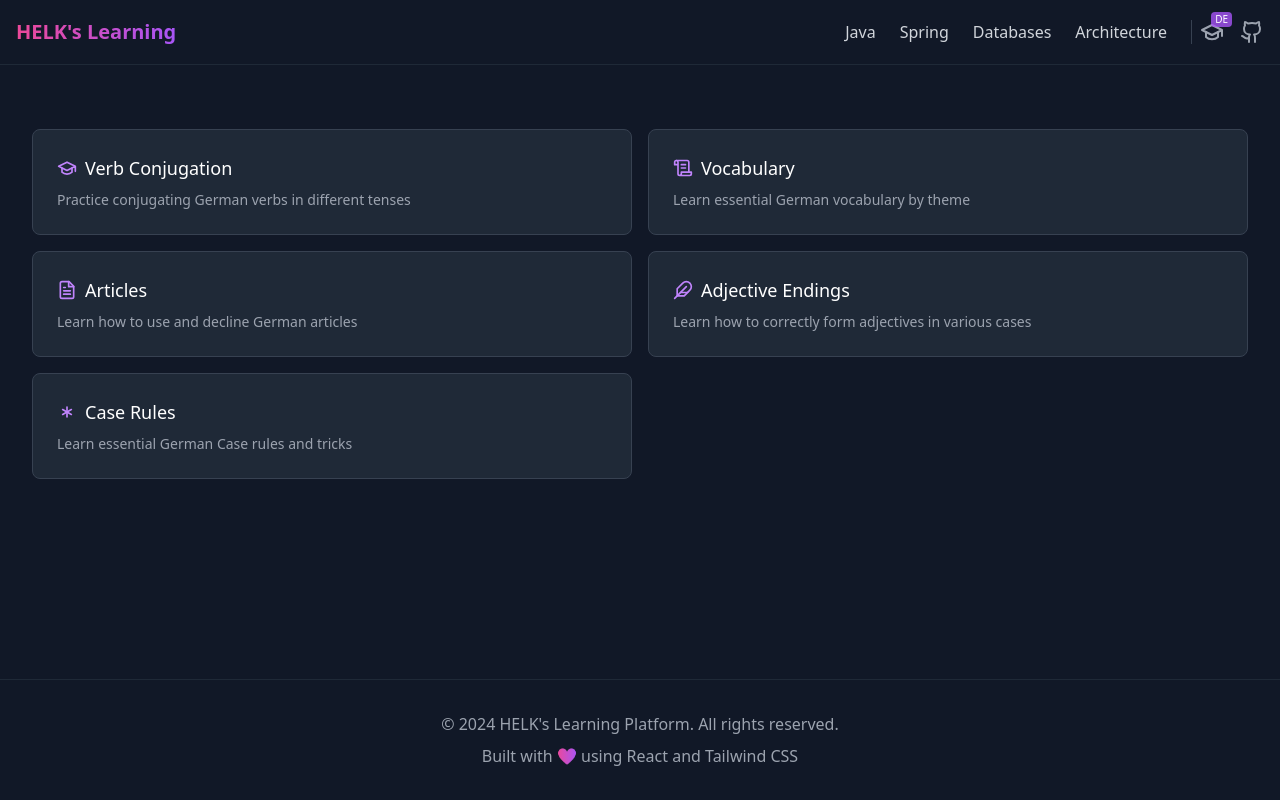
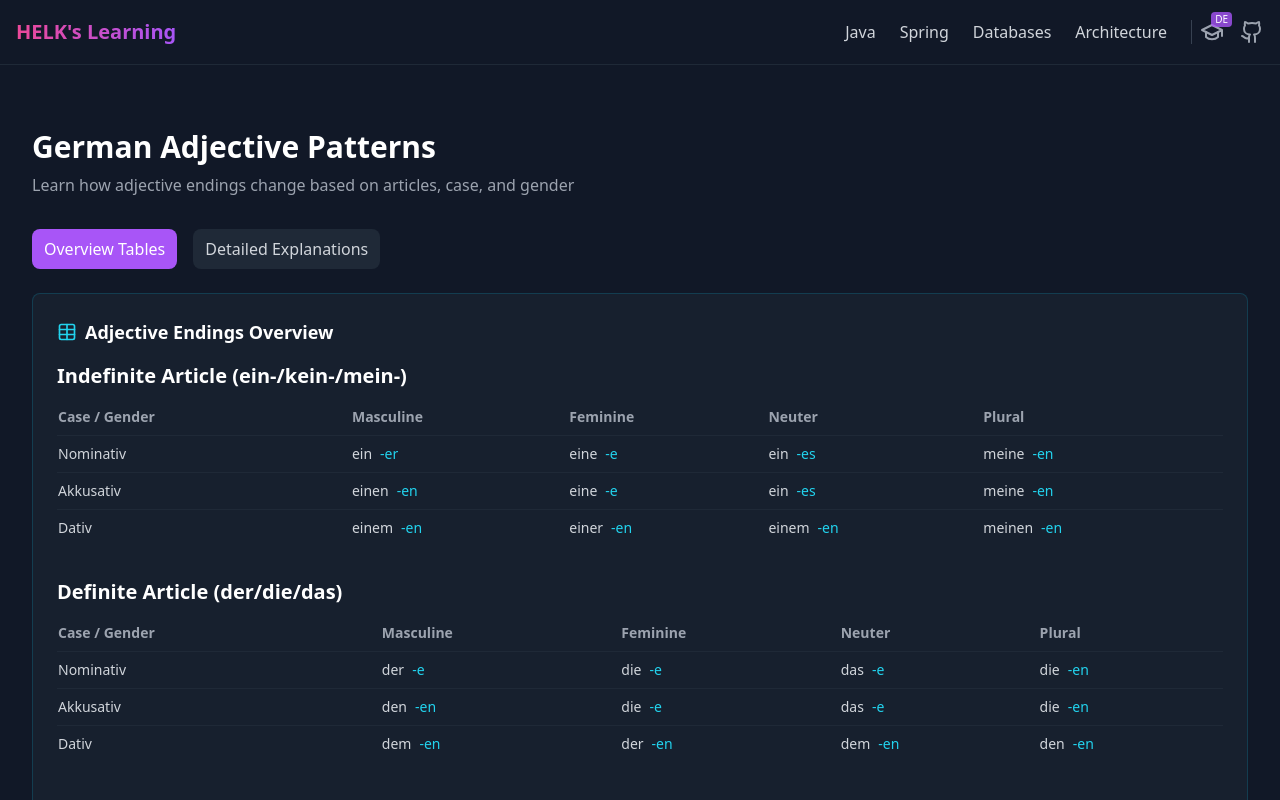
Before and after one commit to Hamza-EL-KHATIB/spring-learning-platform, a React (Create React App) app: page /#/german/adjectives in a window 1280 px wide. Before the commit this address led to /#/learn/german. Shown: the top 800 px of the page. Built offline with nearby package versions, Linux system fonts and the light colour scheme.

Commit message:
feat: updates

```diff
--- a/src/pages/topics/german/AdjectivesPage.js
+++ b/src/pages/topics/german/AdjectivesPage.js
@@ -4,8 +4,8 @@ import adjectivesJson from '../../../data/german/adjectives.json';
 
 const EndingsOverview = () => {
     const articleTypes = {
+        after_indefinite_article: "Indefinite Article (ein-/kein-/mein-)",
         after_definite_article: "Definite Article (der/die/das)",
-        after_indefinite_article: "Indefinite Article (ein/eine)",
         without_article: "Without Article"
     };
 
```
